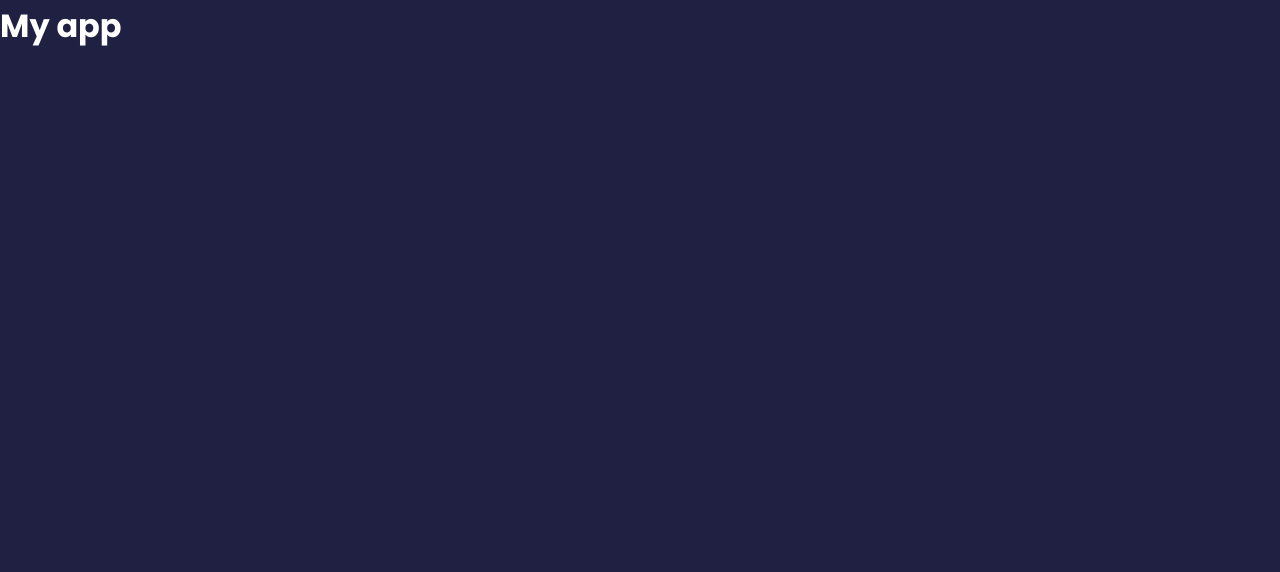
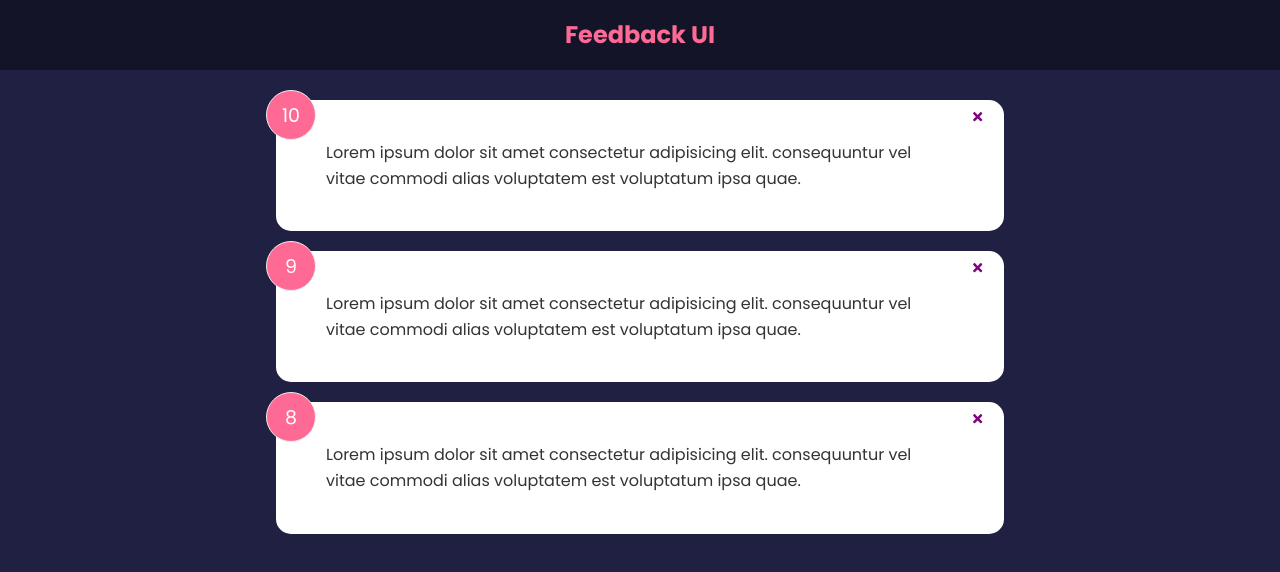
Before and after one commit to ivanolmo/feedback-app, a React (Create React App) app: page / in a window 1280 px wide. Shown: the top 572 px of the page. Built offline with nearby package versions, Linux system fonts and the light colour scheme.

Commit message:
Update main component app feedback delete handler.

```diff
--- a/src/App.js
+++ b/src/App.js
@@ -1,5 +1,29 @@
+import { useState } from 'react';
+
+import Header from './components/Header';
+import FeedbackList from './components/FeedbackList';
+import FeedbackData from './data/FeedbackData';
+
 function App() {
-  return <h1>My app</h1>;
+  const [feedback, setFeedback] = useState(FeedbackData);
+
+  const handleDelete = (id) => {
+    if (window.confirm('Are you sure?')) {
+      setFeedback(feedback.filter((item) => item.id !== id));
+    }
+  };
+
+  return (
+    <>
+      <Header />
+      <div className='container'>
+        <FeedbackList
+          feedback={feedback}
+          handleDelete={(id) => handleDelete(id)}
+        />
+      </div>
+    </>
+  );
 }
 
 export default App;
```
